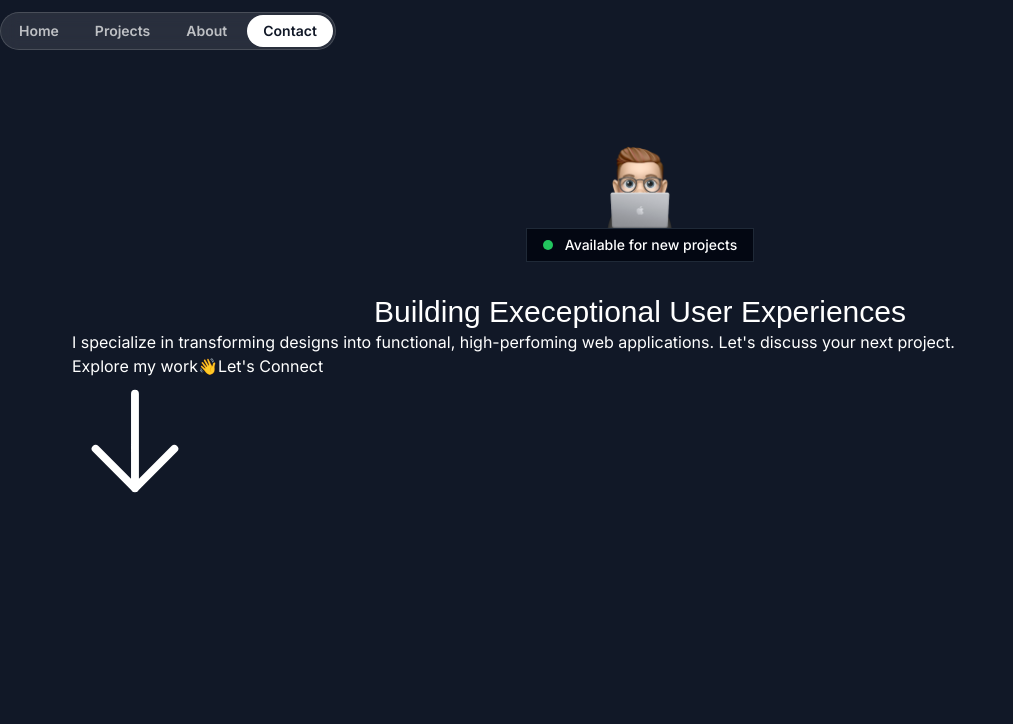
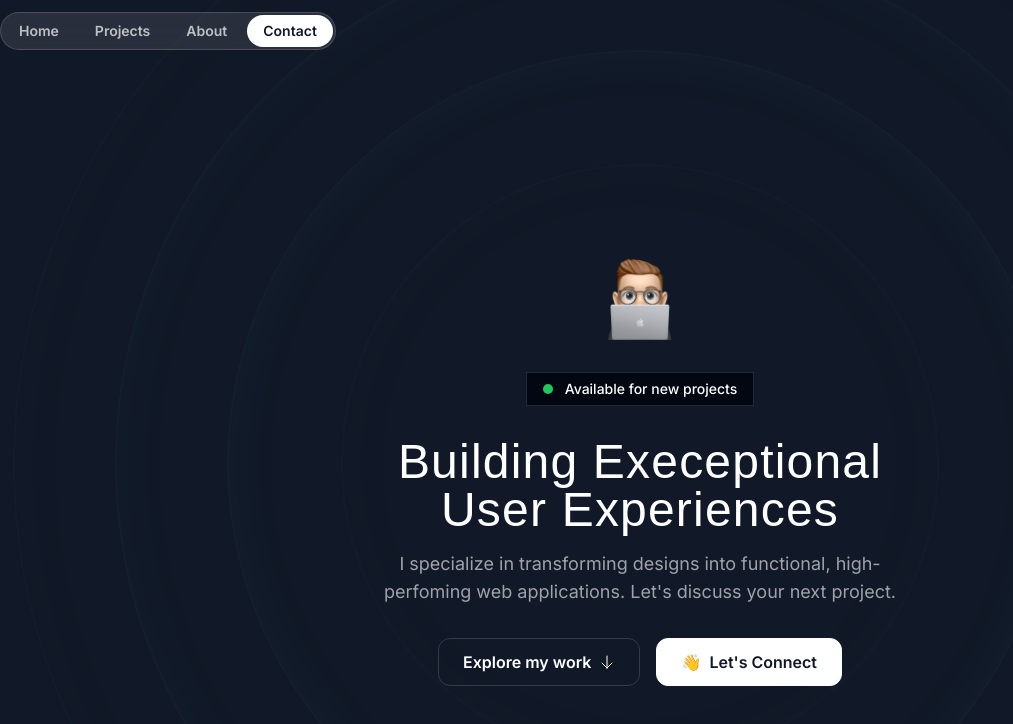
Before and after one commit to yansilvacerqueira/portfolio-2025, a Next.js app: page / in a window 1280 px wide. Shown: the top 724 px of the page, without its empty margins (0-1013 px from the left). Built offline with nearby package versions, Linux system fonts and the light colour scheme; a web font is replaced by a local one.

Commit message:
feat: finishing the first struct of hero with animation

```diff
--- a/src/app/globals.css
+++ b/src/app/globals.css
@@ -7,4 +7,56 @@
   .nav-item {
     @apply px-4 py-1.5 rounded-full text-white/70 text-sm font-semibold hover:bg-white/10 hover:text-white transition duration-300;
   }
+
+  .hero-ring {
+    @apply absolute inset-0  border-2 top-1/2 left-1/2 -translate-x-1/2 -translate-y-1/2 rounded-full border-emerald-300/5 shadow-[0_0_80px_inset] shadow-emerald-300/5;
+    transform: translate(-50%, -50%);
+    animation-duration: 3s;
+    animation-iteration-count: infinite;
+    animation-timing-function: ease-in-out;
+  }
+
+  @keyframes pulseRing1 {
+    0% { transform: translate(-50%, -50%) scale(0.95); opacity: 0.5; }
+    50% { transform: translate(-50%, -50%) scale(1.05); opacity: 0.8; }
+    100% { transform: translate(-50%, -50%) scale(0.95); opacity: 0.5; }
+  }
+
+  @keyframes pulseRing2 {
+    0% { transform: translate(-50%, -50%) scale(0.98); opacity: 0.6; }
+    50% { transform: translate(-50%, -50%) scale(1.02); opacity: 0.9; }
+    100% { transform: translate(-50%, -50%) scale(0.98); opacity: 0.6; }
+  }
+
+  @keyframes pulseRing3 {
+    0% { transform: translate(-50%, -50%) scale(0.97); opacity: 0.4; }
+    50% { transform: translate(-50%, -50%) scale(1.03); opacity: 0.7; }
+    100% { transform: translate(-50%, -50%) scale(0.97); opacity: 0.4; }
+  }
+
+  @keyframes pulseRing4 {
+    0% { transform: translate(-50%, -50%) scale(0.96); opacity: 0.3; }
+    50% { transform: translate(-50%, -50%) scale(1.04); opacity: 0.6; }
+    100% { transform: translate(-50%, -50%) scale(0.96); opacity: 0.3; }
+  }
+
+  .animate-pulse-ring-1 {
+    animation-name: pulseRing1;
+    animation-delay: 0s;
+  }
+
+  .animate-pulse-ring-2 {
+    animation-name: pulseRing2;
+    animation-delay: 0.5s;
+  }
+
+  .animate-pulse-ring-3 {
+    animation-name: pulseRing3;
+    animation-delay: 1s;
+  }
+
+  .animate-pulse-ring-4 {
+    animation-name: pulseRing4;
+    animation-delay: 1.5s;
+  }
 }
--- a/src/sections/Hero.tsx
+++ b/src/sections/Hero.tsx
@@ -5,37 +5,49 @@ import ArrowDown from '@/assets/icons/arrow-down.svg'
 
 export const HeroSection = () => {
   return (
-    <div className="py-32">
+    <div className="py-32 md:py-48 lg:py-60 relative overflow-x-clip">
+
+      <div className="size-[620px] hero-ring animate-pulse-ring-1" />
+      <div className="size-[820px] hero-ring animate-pulse-ring-2" />
+      <div className="size-[1020px] hero-ring animate-pulse-ring-3" />
+      <div className="size-[1220px] hero-ring animate-pulse-ring-4" />
+
       <div className="container">
         <div className="flex flex-col items-center">
           <Image src={memojiImage} className="size-[100px]" alt='computer-image' />
 
-          <div className="bg-gray-950 border border-gray-800 px-4 py-1.5 inline-flex items-center gap-3 ">
+          <div className="bg-gray-950 border border-gray-800 px-4 py-1.5 inline-flex items-center gap-3 mt-8">
             <div className="bg-green-500 size-2.5 rounded-full" />
             <div className="text-sm font-medium">Available for new projects</div>
           </div>
         </div>
 
-        <h1 className="font-serif text-3xl text-center mt-8">Building Execeptional User Experiences</h1>
+        <div className="max-w-lg mx-auto">
+          <h1 className="font-serif text-3xl md:text-5xl text-center mt-8 tracking-wide">
+            Building Execeptional User Experiences
+          </h1>
 
-        <p>
-          I specialize in transforming designs into functional,
-          high-perfoming web applications.
-          Let's discuss your next project.
-        </p>
+          <p className="mt-4 text-center text-white/60 md:text-lg">
+            I specialize in transforming designs into functional,
+            high-perfoming web applications.
+            Let's discuss your next project.
+          </p>
 
-        <div>
-          <button>
-            <span>Explore my work</span>
-            <ArrowDown />
+        </div>
+
+        <div className='flex flex-col md:flex-row justify-center  items-center mt-8 gap-4'>
+          <button className='inline-flex items-center gap-2 border border-white/15 px-6 h-12 rounded-xl'>
+            <span className="font-semibold" >Explore my work</span>
+
+            <ArrowDown className="size-4" />
           </button>
 
-          <button>
+          <button className='inline-flex items-center gap-2 border border-white bg-white  text-gray-900  px-6 h-12 rounded-xl'>
             <span>👋</span>
-            <span>Let's Connect</span>
+
+            <span className="font-semibold">Let's Connect</span>
           </button>
         </div>
-
       </div>
     </div>
   );
```
Also changed, not shown: src/assets/images/grain.jpg (deleted).
